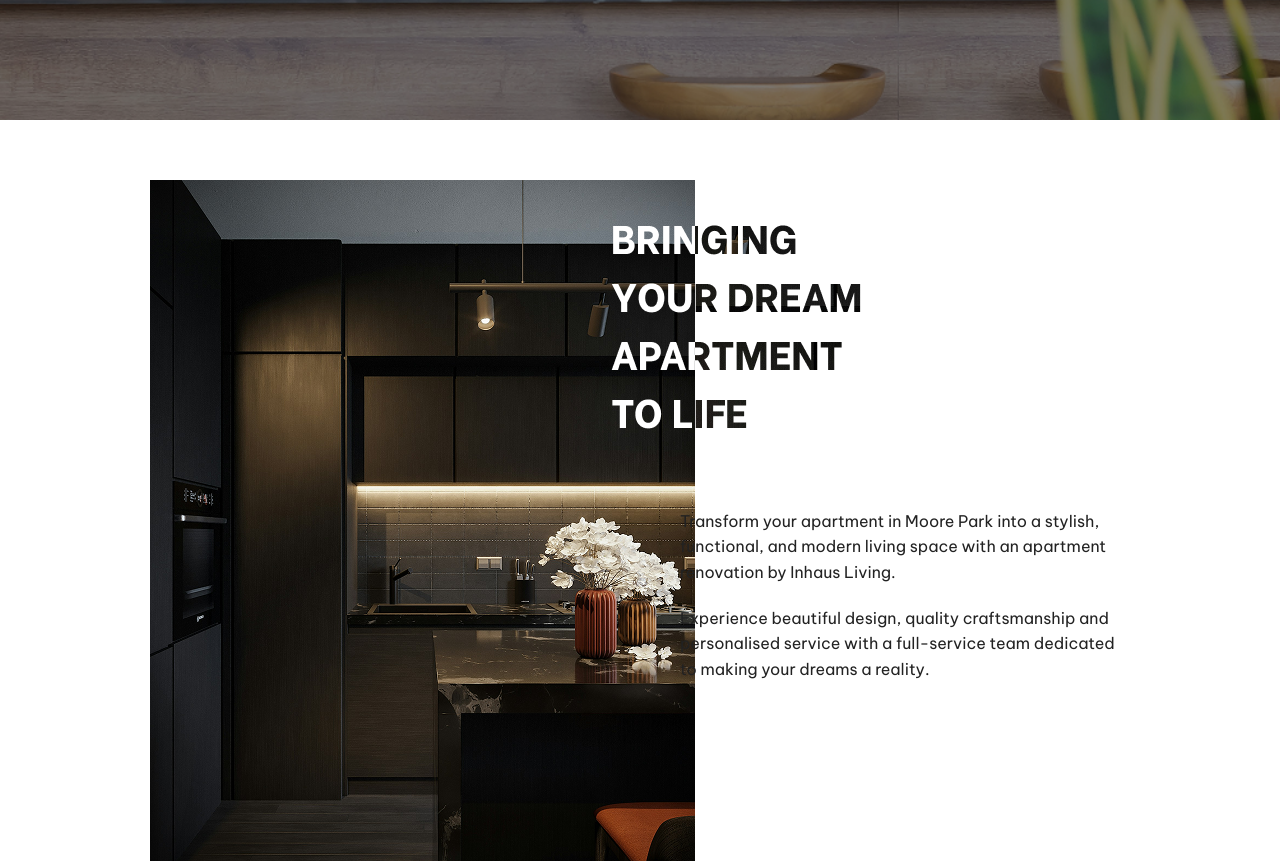
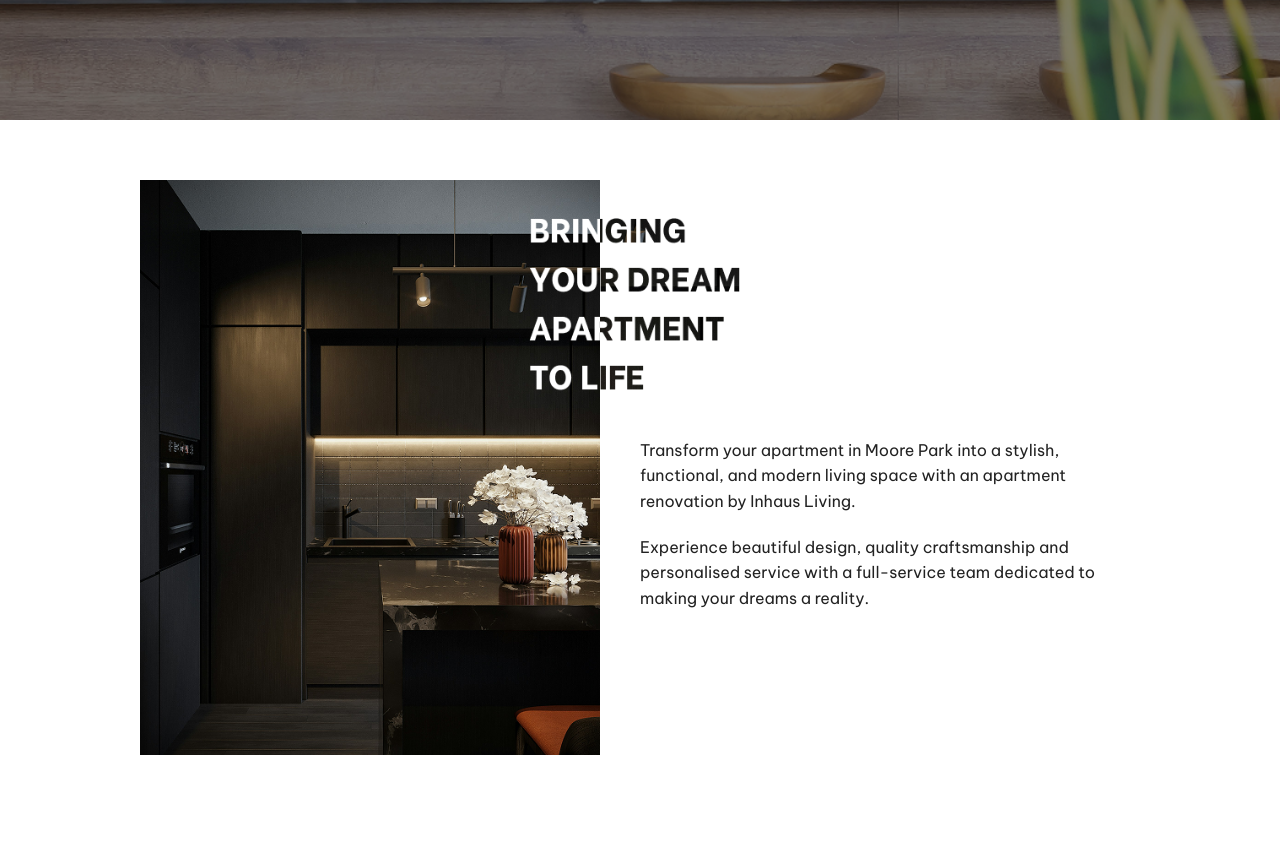
Before and after one commit to ellensilvaaat/lp-inhaus, a React (Create React App) app in the folder frontend/: page / in a window 1280 px wide. Shown: the part 760-1623 px from the top of the page. Built offline with nearby package versions, Linux system fonts and the light colour scheme.

Commit message:
ajusta centralização do texto na seção dream apartment

```diff
--- a/frontend/src/components/DreamApartment.jsx
+++ b/frontend/src/components/DreamApartment.jsx
@@ -1,6 +1,6 @@
 import React from 'react';
 import '../styles/DreamApartment.css';
-import dreamImage from '../assets/dream-apartment.png'; // substitua pelo nome correto da imagem
+import dreamImage from '../assets/dream-apartment.png';
 
 const DreamApartment = () => {
   return (
--- a/frontend/src/styles/DreamApartment.css
+++ b/frontend/src/styles/DreamApartment.css
@@ -1,40 +1,40 @@
 .dream-apartment {
   background-color: #ffffff;
-  padding: 60px 20px 60px 150px;
+  padding: 60px 0;
   display: flex;
+  justify-content: center;
 }
 
 .dream-wrapper {
   display: flex;
-  flex-direction: row;
   align-items: center;
-  max-width: 1200px;
-  gap: 40px;
-  flex-wrap: wrap;
+  max-width: 1000px;
+  width: 100%;
+  position: relative;
 }
 
 .image-container {
   flex: 1;
-  min-width: 300px;
   position: relative;
+  width: 50%;
 }
 
 .image-container img {
-  width: 100%;
+  width: 60%;
   height: auto;
   display: block;
 }
 
 .text-container {
-  flex: 1;
-  max-width: 450px;
+  position: absolute;
+  top: 60%;
+  left: 50%;
+  transform: translateY(-50%);
+  width: 50%;
   font-family: 'Be Vietnam Pro', sans-serif;
   font-size: 16px;
   line-height: 1.6;
   color: #222;
-  position: absolute;
-  right: 150px;
-  padding-top: 150px;
 }
 
 .text-container p + p {
```
